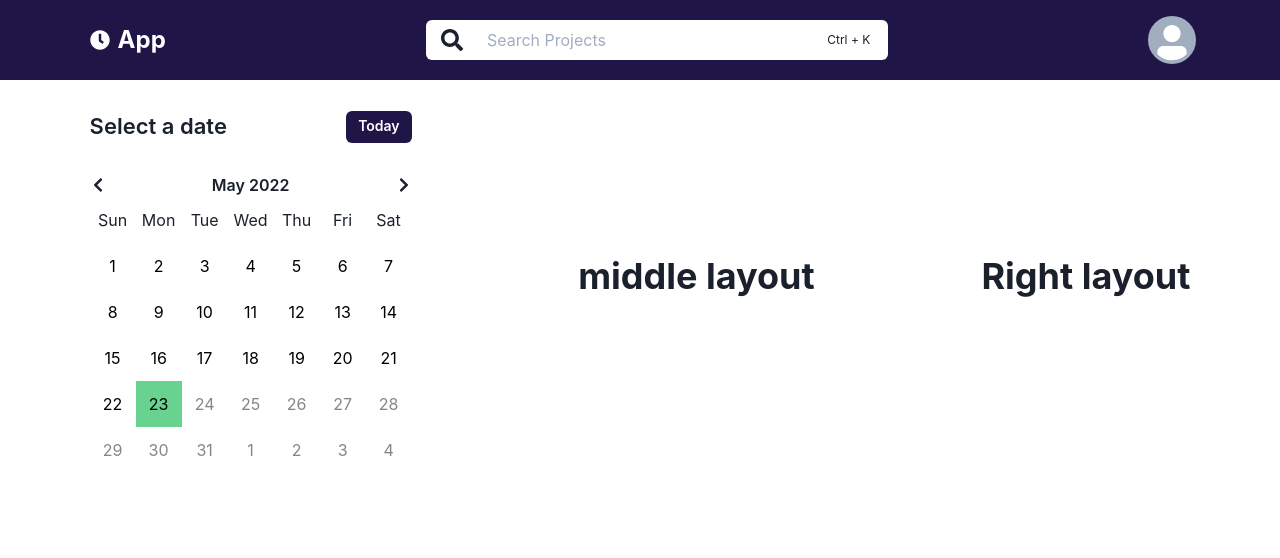
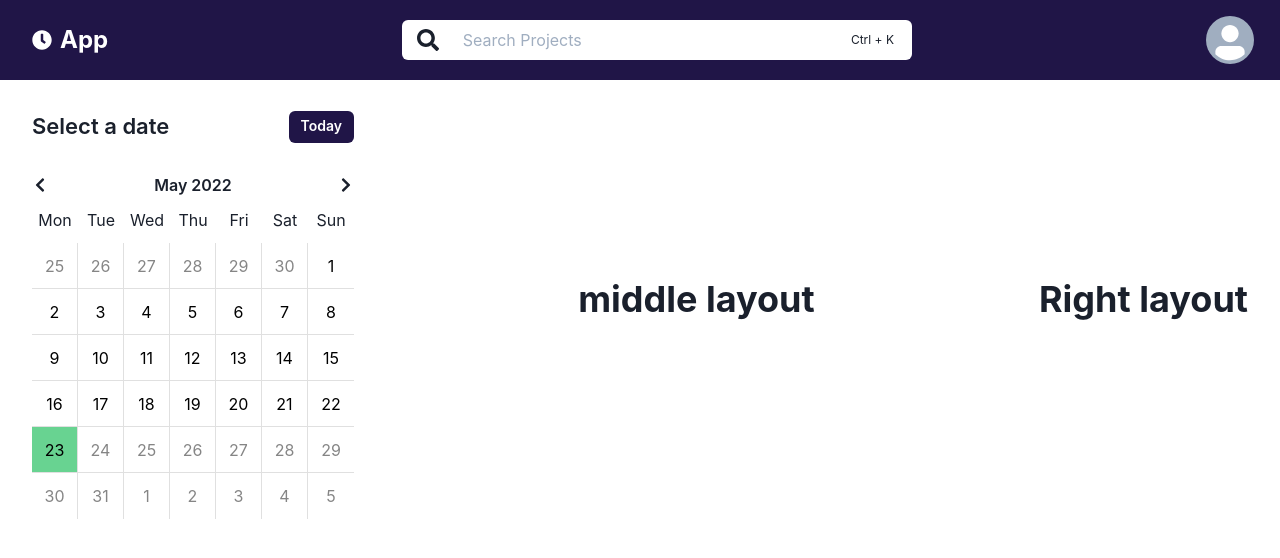
Before and after one commit to mkedaraxioned/fe-airbrake-integration, a React (Create React App) app: page /dashboard in a window 1280 px wide. Shown: the top 558 px of the page. Built offline with nearby package versions, Linux system fonts and the light colour scheme.

Commit message:
feat: layout wrapper setup done

```diff
--- a/src/components/calender/index.tsx
+++ b/src/components/calender/index.tsx
@@ -9,6 +9,7 @@ import {
   getMonth,
   startOfMonth,
   endOfWeek,
+  previousDay,
 } from 'date-fns';
 import { Box, Button, Flex, HStack, Text } from '@chakra-ui/react';
 import { FaChevronLeft, FaChevronRight } from 'react-icons/fa';
@@ -63,7 +64,7 @@ const Calendar = ({ showDetailsHandle }: Props) => {
   const renderDays = () => {
     const dateFormat = 'EEE';
     const days = [];
-    const startDate = startOfWeek(currentMonth, { weekStartsOn: 0 });
+    const startDate = startOfWeek(currentMonth, { weekStartsOn: 1 });
     for (let i = 0; i < 7; i++) {
       days.push(
         <Box w='46px' h='46px' lineHeight='46px' key={i}>
@@ -76,8 +77,8 @@ const Calendar = ({ showDetailsHandle }: Props) => {
   const renderCells = () => {
     const monthStart = startOfMonth(currentMonth);
     const monthEnd = endOfMonth(monthStart);
-    const startDate = startOfWeek(monthStart);
-    const endDate = endOfWeek(monthEnd);
+    const startDate = previousDay(startOfWeek(monthStart),1);
+    const endDate = previousDay(endOfWeek(monthEnd),1)
 
     const dateFormat = 'd';
     const rows = [];
@@ -134,13 +135,13 @@ const Calendar = ({ showDetailsHandle }: Props) => {
       }
 
       rows.push(
-        <Box display='flex' flexWrap='wrap' key={day.getTime()}>
+        <Box display='flex' flexWrap='wrap' className='date_row' key={day.getTime()}>
           {days}
         </Box>
       );
       days = [];
     }
-    return <div className='body'>{rows}</div>;
+    return <div className='date_body'>{rows}</div>;
   };
 
   const setTodaysDate = () => {
--- a/src/styles/theme.ts
+++ b/src/styles/theme.ts
@@ -4,14 +4,29 @@ export const costomTheme = extendTheme({
   styles: {
     global: {
       '.wrapper': {
-        maxWidth: '1227px',
-        width: '86%',
+        maxWidth: '1380px',
+        width: '95%',
         margin: '0 auto',
       },
-      '.menu-anchor':{
-        width:'100%',
-        display:'inline-block'
-      }
+      '.menu-anchor': {
+        width: '100%',
+        display: 'inline-block',
+      },
+      '.date_body': {
+        '.date_row div': {
+          border: '.7px solid #E0E0E0',
+        },
+        '.date_row div:nth-child(7n)': {
+          borderRight: 'none',
+        },
+        '.date_row div:nth-child(1n)': {
+          borderLeft: 'none',
+          borderTop: 'none',
+        },
+        '.date_row:last-child div': {
+          borderBottom: 'none',
+        },
+      },
     },
   },
   colors: {
```
